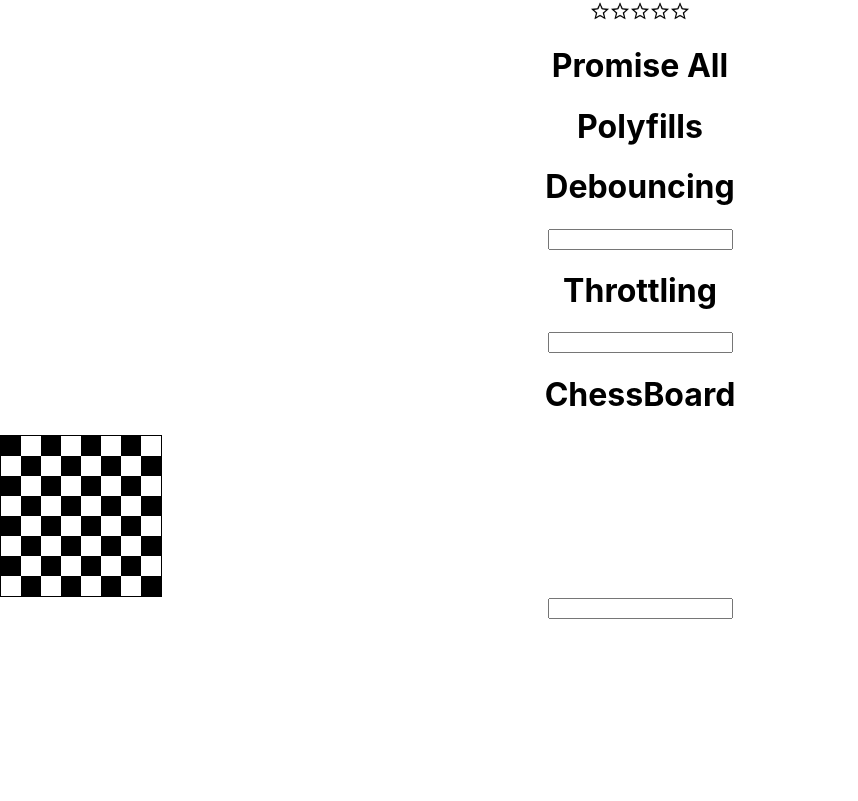
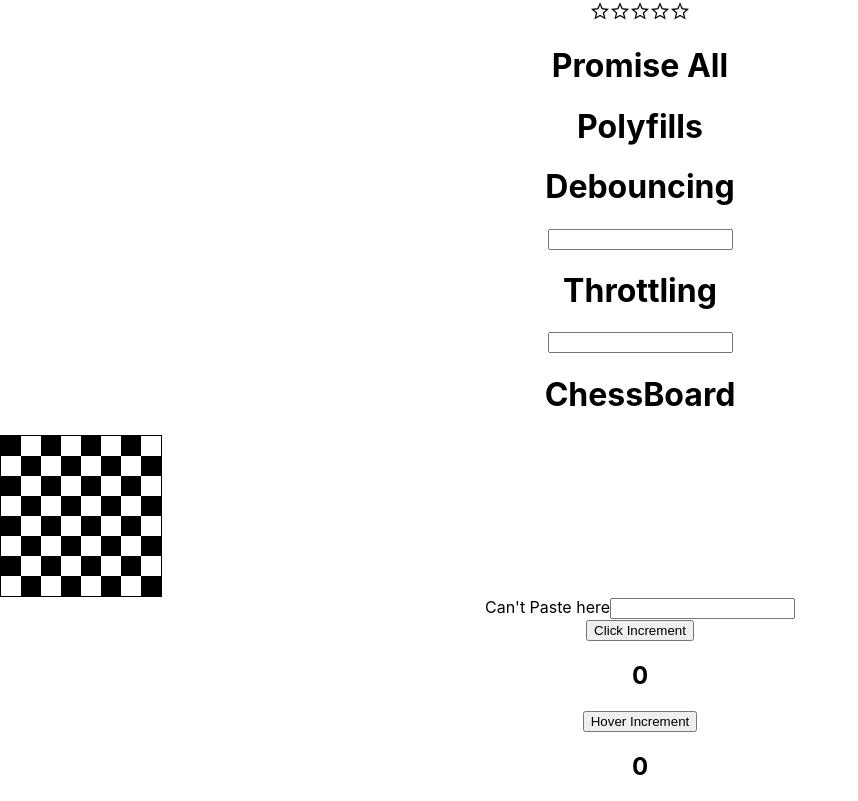
Before and after one commit to deekshithmd/javascript-react-repo, a React (Create React App) app: page / in a window 1280 px wide. Shown: the part 206-1007 px from the top of the page, without its empty margins (0-858 px from the left). Before the commit the page ends 825 px from the top, so only its background shows below. Built offline with nearby package versions, Linux system fonts and the light colour scheme.

Commit message:
added hoc

```diff
--- a/src/App.js
+++ b/src/App.js
@@ -6,6 +6,8 @@ import { Polyfills } from './components/Polyfills';
 import { Debouncing } from './components/Debouncing';
 import { Throttling } from './components/Throttling';
 import { ChessBoard } from './components/ChessBoard';
+import Component1 from './components/HigherOrderComponent/Component1';
+import Component2 from './components/HigherOrderComponent/Component2';
 
 function App() {
   return (
@@ -17,6 +19,8 @@ function App() {
       <Debouncing />
       <Throttling/>
       <ChessBoard/>
+      <Component1/>
+      <Component2/>
     </div>
   );
 }
--- a/src/components/ChessBoard/chess.css
+++ /dev/null
@@ -1,16 +0,0 @@
-.row {
-    display: flex;
-}
-
-.box {
-    width: 50px;
-    height: 50px;
-}
-
-.black {
-    background-color: black;
-}
-
-.white {
-    background-color: ghostwhite;
-}
--- a/src/components/ChessBoard/index.jsx
+++ b/src/components/ChessBoard/index.jsx
@@ -1,5 +1,4 @@
 import React from "react";
-import "./chess.css"
 
 export const ChessBoard = () => {
     // const Boxes = [...Array(8)].map(i => Array(8))
@@ -37,7 +36,9 @@ export const ChessBoard = () => {
                 }
             </div>
             {/* To prevent pasting */}
+            <label>Can't Paste here
             <input onPaste={(e)=>e.preventDefault()}/>
+            </label>
         </div >
     )
 
--- /dev/null
+++ b/src/components/HigherOrderComponent/Component1.jsx
@@ -0,0 +1,11 @@
+import { UpdatedComponent } from "./UpdatedComponent"
+const Component1=(props)=>{
+    return(
+        <div>
+            <button onClick={props.handleIncrement}>Click Increment</button>
+            <h2>{props.count}</h2>
+        </div>
+    )
+}
+
+export default UpdatedComponent(Component1)
--- /dev/null
+++ b/src/components/HigherOrderComponent/Component2.jsx
@@ -0,0 +1,12 @@
+import { UpdatedComponent } from "./UpdatedComponent"
+
+const Component2 = (props) => {
+    return (
+        <div>
+            <button onMouseOver={props.handleIncrement}>Hover Increment</button>
+            <h2>{props.count}</h2>
+        </div>
+    )
+}
+
+export default UpdatedComponent(Component2)
--- /dev/null
+++ b/src/components/HigherOrderComponent/UpdatedComponent.jsx
@@ -0,0 +1,12 @@
+import React,{useState} from 'react';
+
+export const UpdatedComponent = (OriginalComponent) => {
+    function NewComponent() {
+        const [count,setCount]=useState(0);
+        const handleIncrement=()=>{
+            setCount(p=>p+1);
+        }
+        return <OriginalComponent count={count} handleIncrement={handleIncrement}/>
+    }
+    return NewComponent;
+}
```
